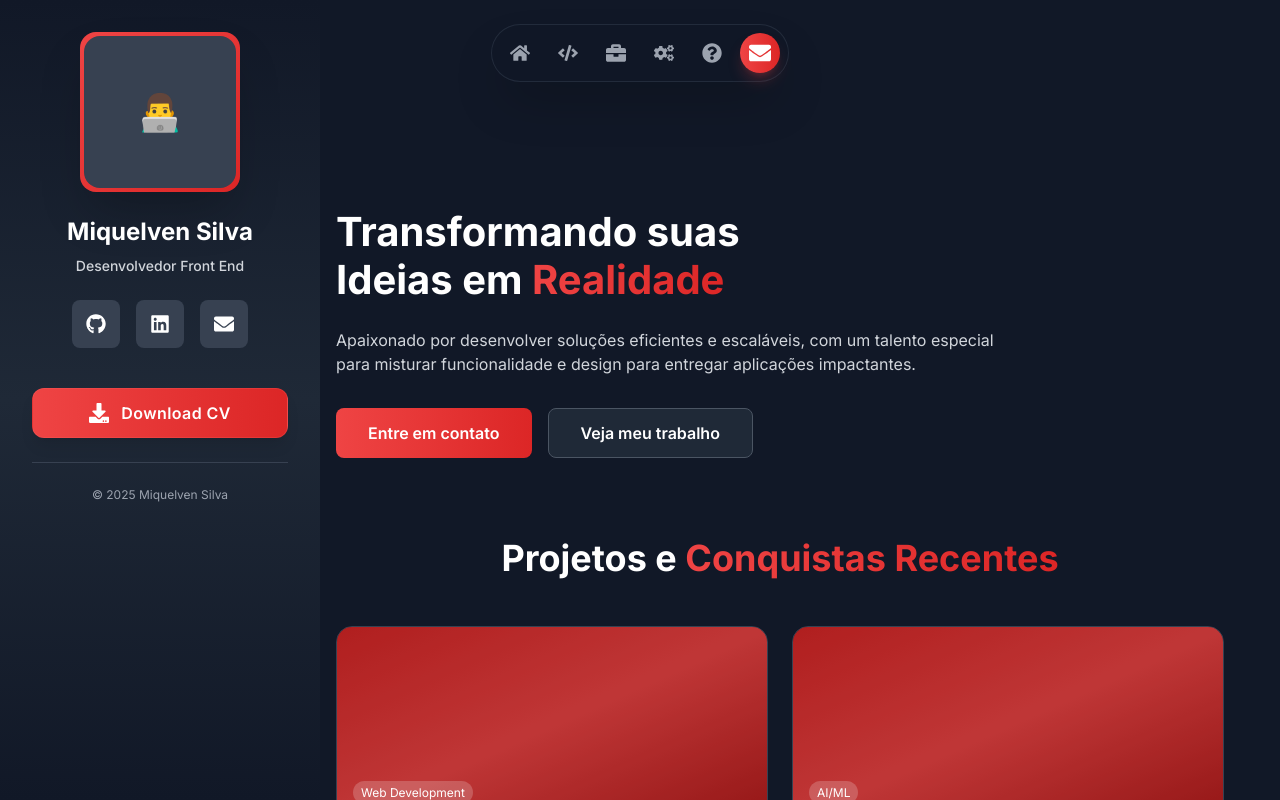
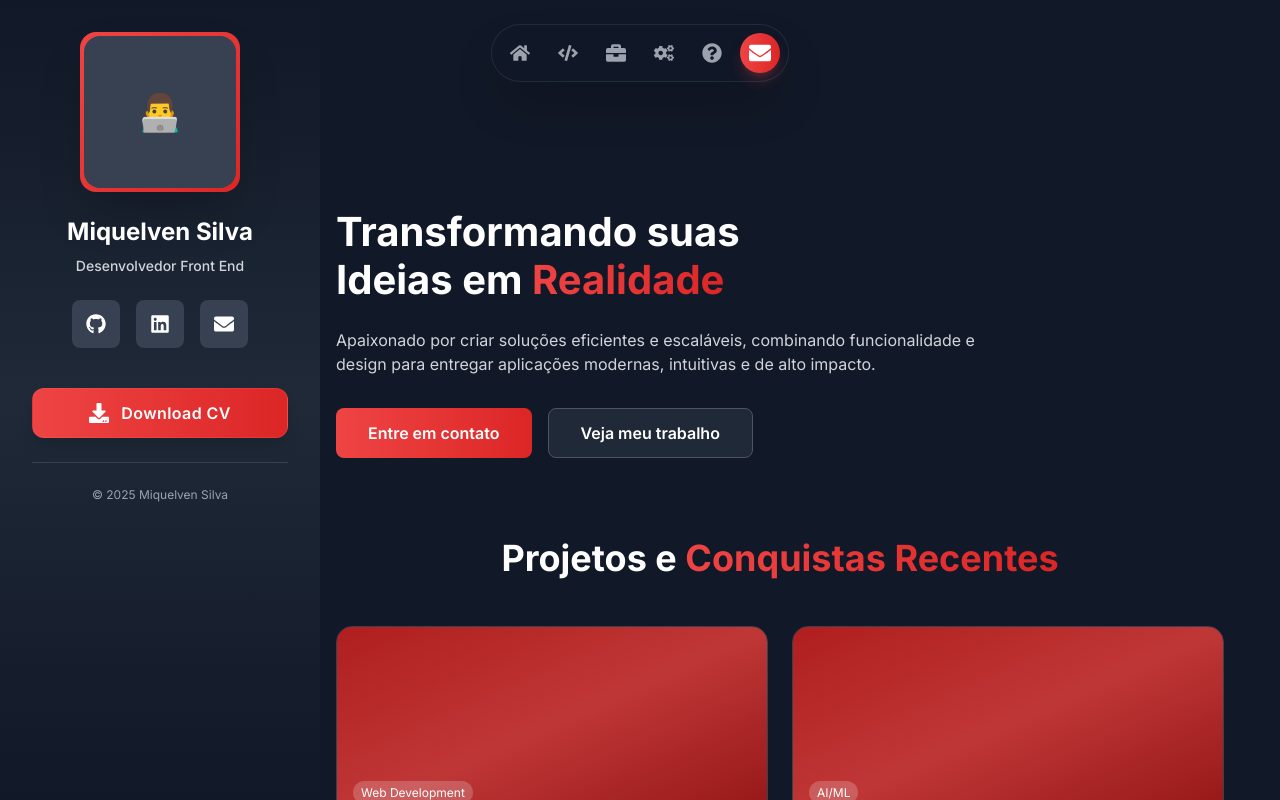
Before and after one commit to miquelven/Portifolio, a React (Vite) app: page / in a window 1280 px wide. Shown: the top 800 px of the page. Built offline with nearby package versions, Linux system fonts and the light colour scheme.

Commit message:
refactor: mudanca no texto do hero

```diff
--- a/src/pages/App.jsx
+++ b/src/pages/App.jsx
@@ -25,7 +25,7 @@ function App() {
 
       window.scrollTo({
         top: elementPosition,
-        behavior: "smooth"
+        behavior: "smooth",
       });
     }
   };
@@ -74,9 +74,9 @@ function App() {
                 </span>
               </h1>
               <p className="hero-subtitle text-gray-300 text-base md:text-lg mb-6 md:mb-8 max-w-2xl leading-relaxed">
-                Apaixonado por desenvolver soluções eficientes e escaláveis, com
-                um talento especial para misturar funcionalidade e design para
-                entregar aplicações impactantes.
+                Apaixonado por criar soluções eficientes e escaláveis,
+                combinando funcionalidade e design para entregar aplicações
+                modernas, intuitivas e de alto impacto.
               </p>
               <div className="hero-buttons flex flex-col sm:flex-row gap-3 md:gap-4">
                 <button
```
